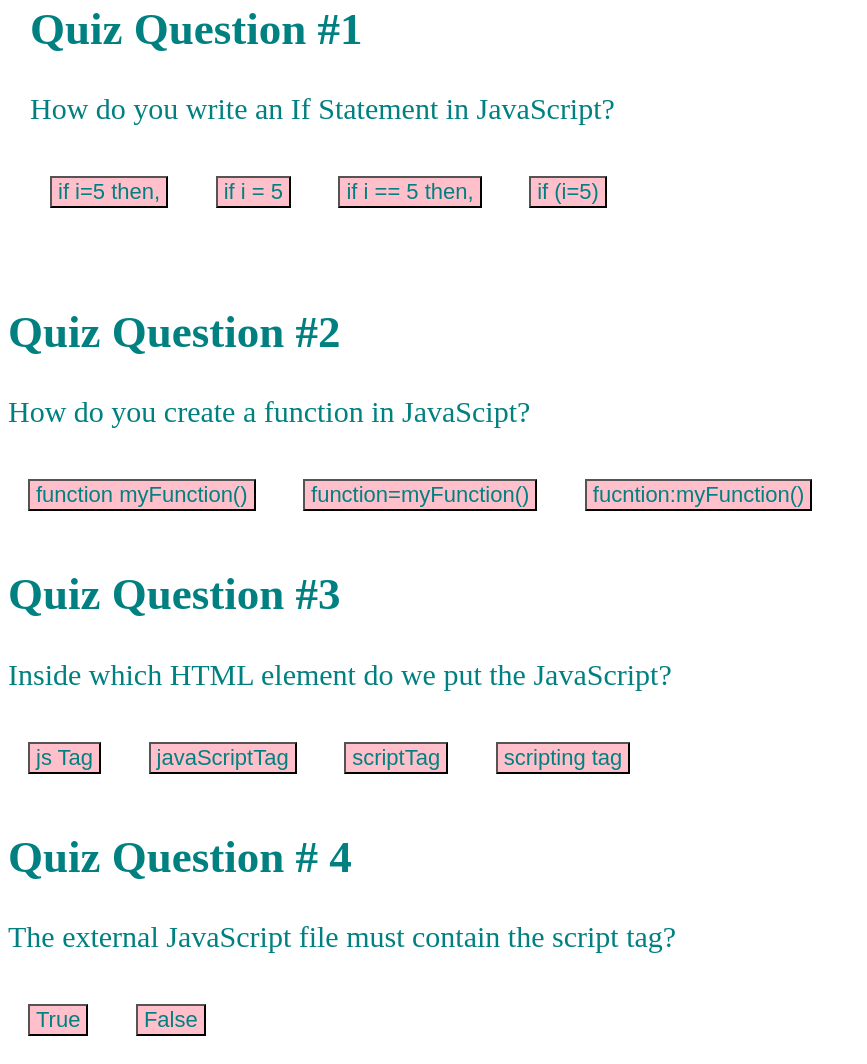
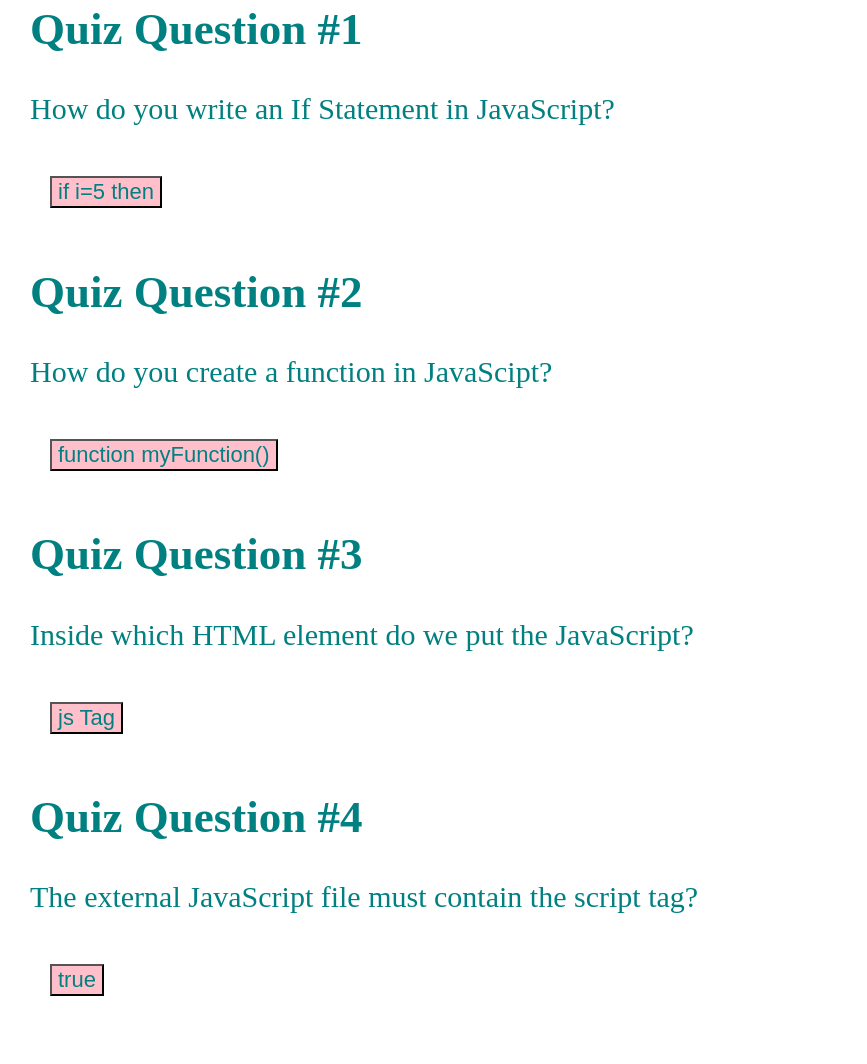
Before and after one commit to aneary91/Code-Quiz, a plain HTML site: page index.html in a window 1280 px wide. Shown: the part 504-1568 px from the top of the page, without its empty margins (0-867 px from the left). After the commit the page ends 1542 px from the top, so only its background shows below. Drawn offline with Linux system fonts and the light colour scheme.

Commit message:
sending changes

```diff
--- a/assets/style.css
+++ b/assets/style.css
@@ -39,7 +39,3 @@
       margin: 12px;
       padding: 10px;
       }
-
-      #choices1 {
-
-      }
--- a/index.html
+++ b/index.html
@@ -22,41 +22,21 @@
         </style>
       </div>
       <!-- question container -->
+      <div id="allQuestions"></div>
+
+
+
         <div class="questionsContainer hidden">
-          <h2 id="quizQuestion1">Quiz Question #1</h2>
-          <p> How do you write an If Statement in JavaScript?</p>
-          <button>if i=5 then,</button>
-          <button>if i = 5</button>
-          <button>if i == 5 then,</button>
-          <button>if (i=5)</button>
-        <div class="choices" id="choices1"></div>
-        <p></p>
+
       </div>
     </div>
 
+    <div class="questionsContainer hidden"></div>
     <div class="questionsContainer hidden">
-      <h2 id="quizQuestion2">Quiz Question #2</h2>
-      <p> How do you create a function in JavaScipt?</p>
-      <button>function myFunction()</button>
-      <button>function=myFunction()</button>
-      <button> fucntion:myFunction()</button>
-      <div class="choices" id="choices2"></div>
-    </div>
-    <div class="questionsContainer hidden">
-      <h2 id="quizQuestion3">Quiz Question #3</h2>
-      <p> Inside which HTML element do we put the JavaScript?</p>
-      <button>js Tag</button>
-      <button> javaScriptTag </button>
-      <button>scriptTag </button>
-      <button> scripting tag</button>
       <div class="choices" id="choices3"></div>
     </div>
+
     <div class="questionsContainer hidden">
-      <h2 id="quizQuestion4">Quiz Question # 4</h2>
-      <p>The external JavaScript file must contain the script tag?</p>
-      <button>True</button>
-      <button>False</button>
-      <div class="choices" id="choices4"></div>
     </div>
     </div>
 
--- a/script.js
+++ b/script.js
@@ -1,6 +1,6 @@
 var timerEl = document.querySelector(".timer");
 var startBtn = document.getElementById("#startBtn");
-var secondsLeft = 10;
+var secondsLeft = 60;
 
 
 // variables to grab DOM elements
@@ -15,6 +15,12 @@ var quizStartEl = document.querySelector(".codeQuizStart");
 
 
 var questionIndex = 0; 1; 2; 3;
+
+// 1. Create a loop that loops over your array
+// 2. Try to console log the items in your array one at a time
+// 3. Then try to console log the question
+// 4. Then see if you can display that question
+
 
 // variable of objects and
 var jsQuestions = [
@@ -51,19 +57,31 @@ var jsQuestions = [
 
     ]
 
+    function showQuestions() {
+        var  myQuestionHTML = "";
+
+        for (i = 0; i < jsQuestions.length; i++) {
+            myQuestionHTML+='<div class="questionsContainer hidden"><h2 id="quizQuestion'+i+'">Quiz Question #'+(i+1)+'</h2><p>'+jsQuestions[i].question+'</p> <button>'+jsQuestions[i].optionOne+'</button>';
+
+        }
+           document.getElementById("allQuestions").innerHTML = myQuestionHTML;
+     }
+        showQuestions();
+
+
     function setTimer(){
-
 
     timerInterval = setInterval(function() {
         secondsLeft--;
-        timerEl.textContent = countDown + "secondsLeft"
-            if (countDown === 10) {
-
-
+        timerEl.textContent = secondsLeft + " seconds left!";
+            if (secondsLeft === 10) {
+                alert("hurry up!");
             }
 
-    }, 1000)
+    }, 1000);
 }
+setTimer();
+
 
 function startQuiz() {
     startBtn.addEventListener("click", function() {
@@ -73,6 +91,6 @@ function startQuiz() {
 
 
             // hide the quizStartElcontainer after the start button is pressed
-            quizStartEl.setAttribute("class", "hidden")
-    }, 1000)
-};
+            quizStartEl.setAttribute("class", "hidden");
+    }, 1000);
+}
```
Lines whose indentation alone changed are shown as unchanged.
